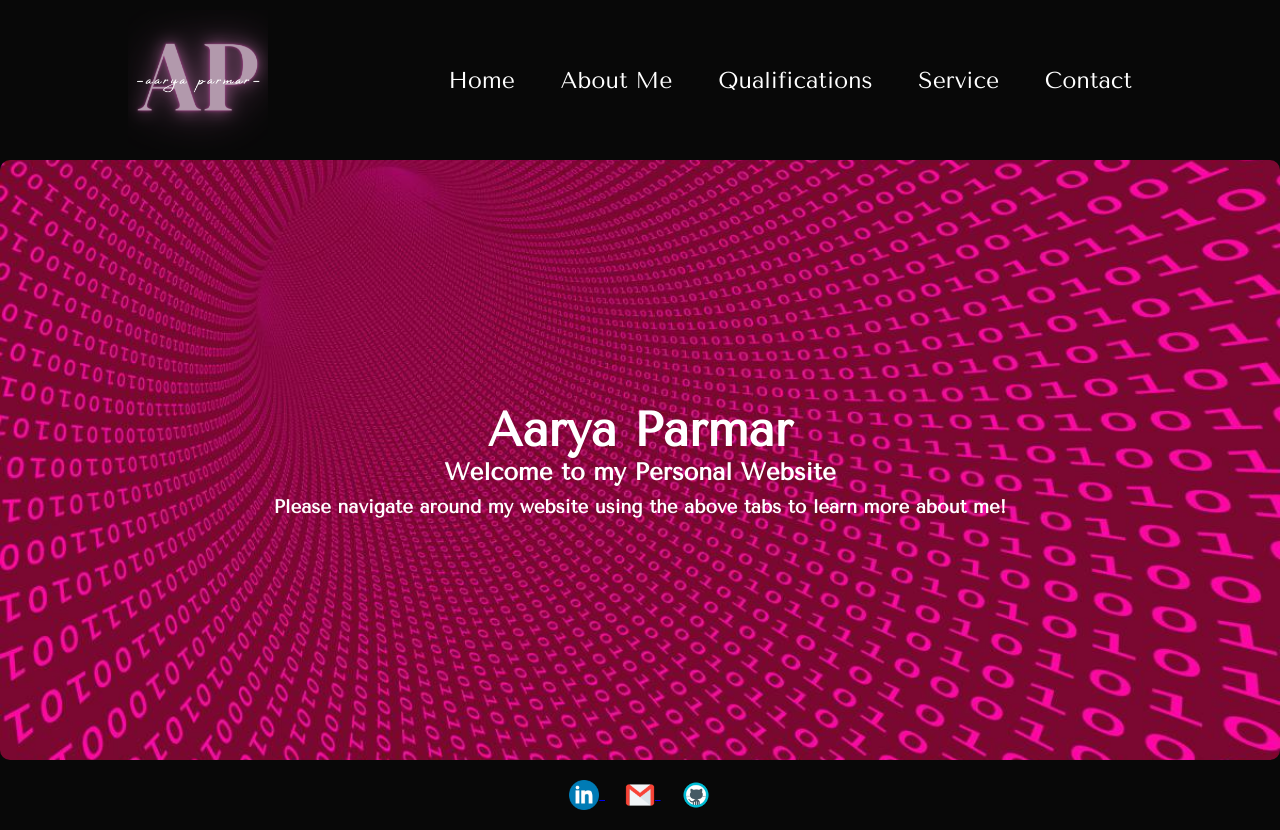
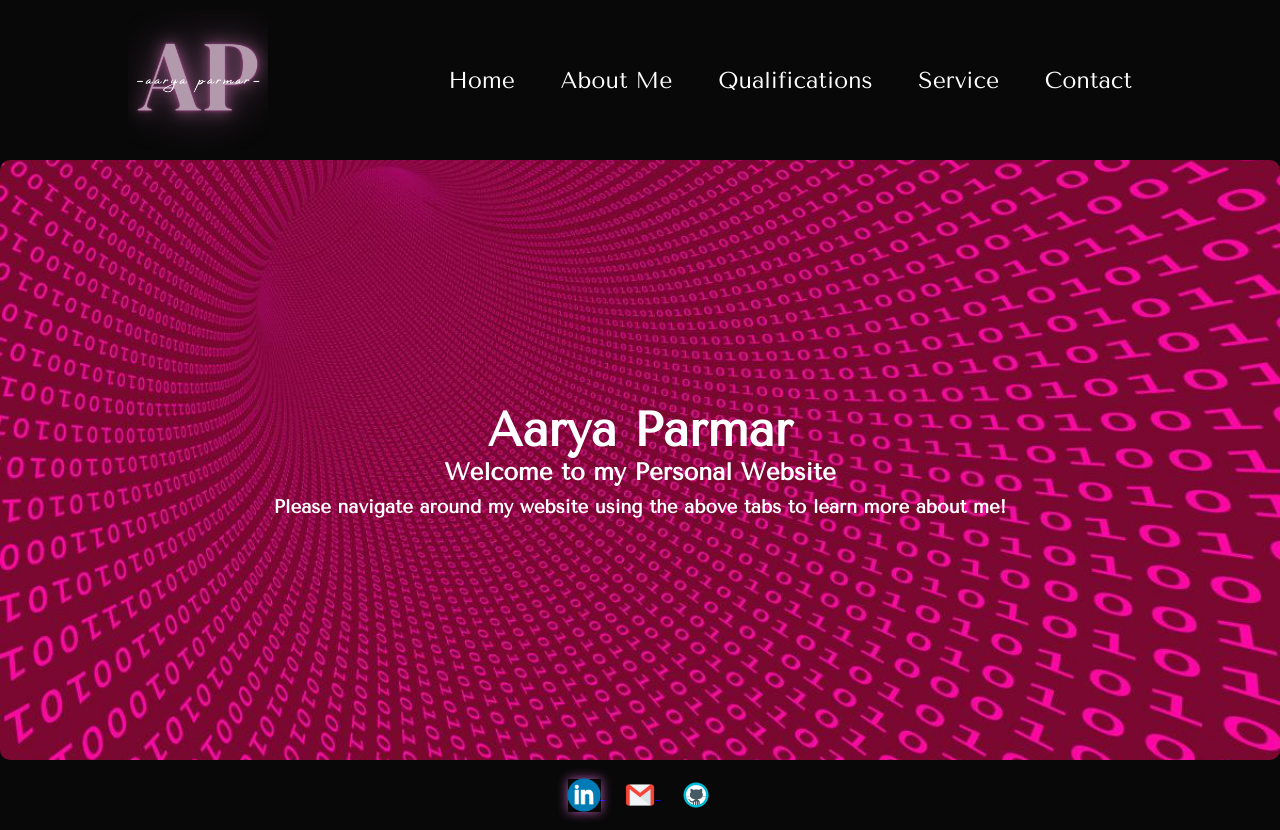
Before and after one commit to CSCE331-Fall2024/personal-website-aaryaparmar, a plain HTML site: page index.html in a window 1280 px wide. In both pictures the pointer is over the picture 584 px from the left and 795 px from the top of the page. Drawn offline with nearby package versions, Linux system fonts and the light colour scheme.

Commit message:
last adds for footer icons

```diff
--- a/style.css
+++ b/style.css
@@ -144,8 +144,13 @@ p { /* creates space btwn paragraphs */
     width: 30px;
     height: 30px;
     vertical-align: middle;
+    transition: transform 0.3s, box-shadow 0.3s;
 }
 
+.footer-icon:hover { /* this style creates the enlarging and glowing effect in footer */
+    transform: scale(1.1);
+    box-shadow: 0 0 10px rgba(252, 117, 243, 0.8);
+}
 .about-container { /*  creates boxes for pic and text to be side to side */
     display: flex;
     align-items: center;
```
